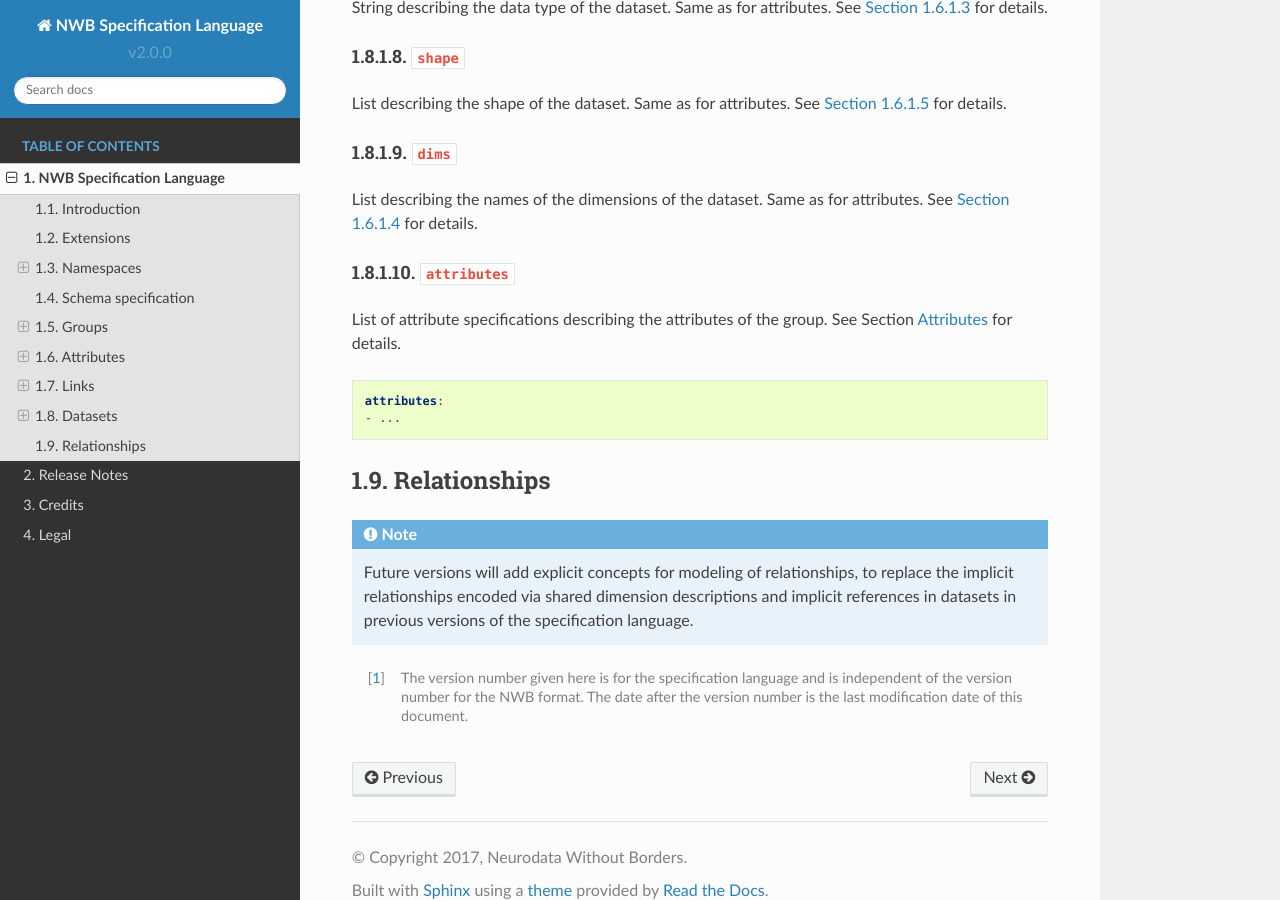
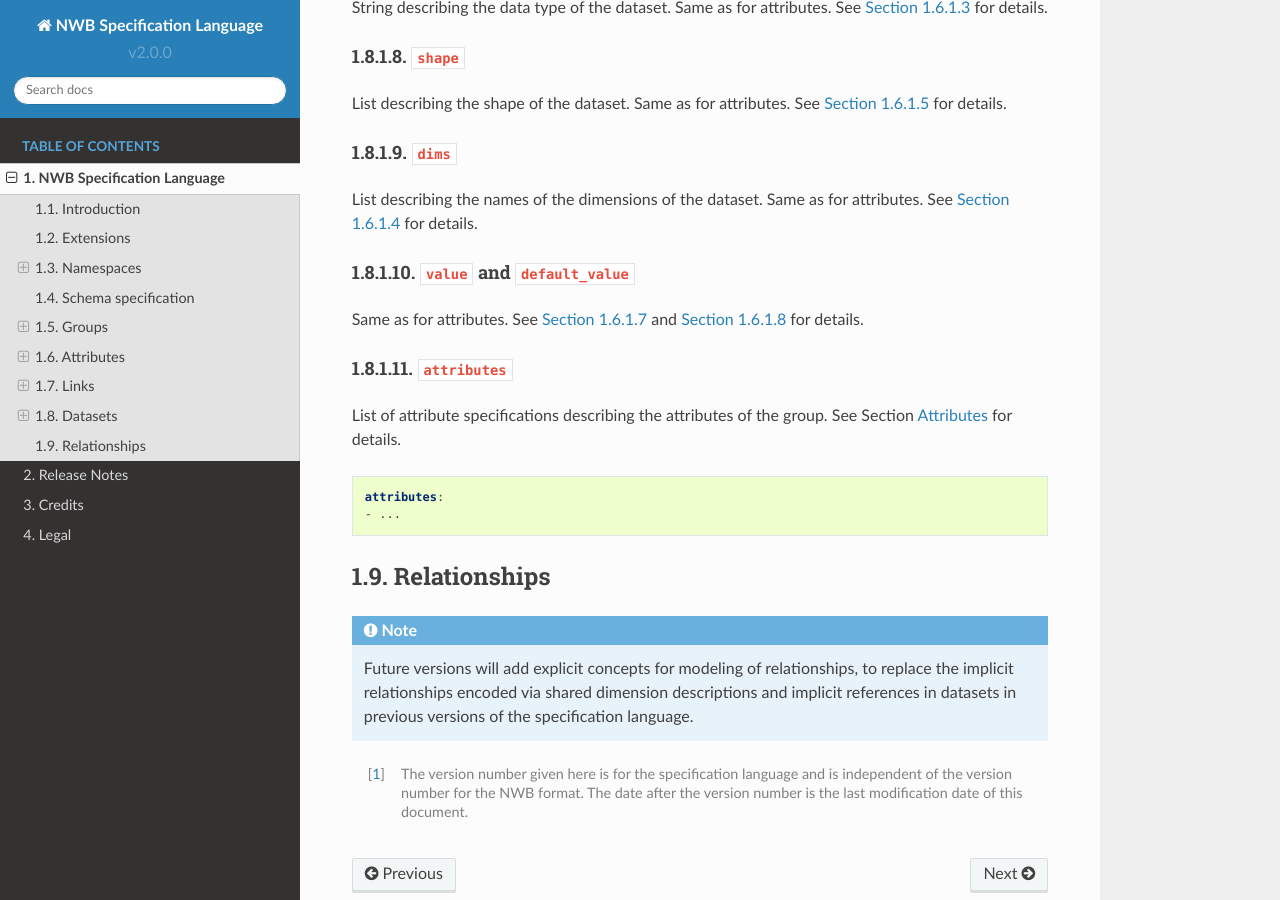
Before and after one commit to NeurodataWithoutBorders/nwb-schema, a Sphinx documentation site: the page built from docs/language/source/specification_language_description.rst, in a window 1280 px wide and 900 px high, scrolled down 17719 px. Built offline with Sphinx 7.4.7 and the Read the Docs theme 2.0.0, drawn with Linux system fonts in a browser that asks for light colours.

Commit message:
add value and default_value to datasets

```diff
--- a/docs/language/source/specification_language_description.rst
+++ b/docs/language/source/specification_language_description.rst
@@ -759,6 +759,7 @@ indicating that the attribute/dataset is a scalar.
 
 Optional boolean key describing whether the attribute is required. Default value is True.
 
+.. _sec-value:
 
 ``value``
 ^^^^^^^^^
@@ -767,6 +768,7 @@ Optional key specifying a fixed, constant value for the attribute. Default value
 the attribute has a variable value to be determined by the user (or API) in accordance with
 the current data.
 
+.. _sec-default_value:
 
 ``default_value``
 ^^^^^^^^^^^^^^^^^
@@ -929,6 +931,11 @@ List describing the shape of the dataset. Same as for attributes. See :numref:`s
 List describing the names of the dimensions of the dataset. Same as for attributes. See :numref:`sec-dims` for details.
 
 
+``value`` and ``default_value``
+^^^^^^^^^^^^^^^^^^^^^^^^^^^^^^^
+Same as for attributes. See :numref:`sec-value` and :numref:`sec-default_value` for details.
+
+
 ``attributes``
 ^^^^^^^^^^^^^^
 
```
